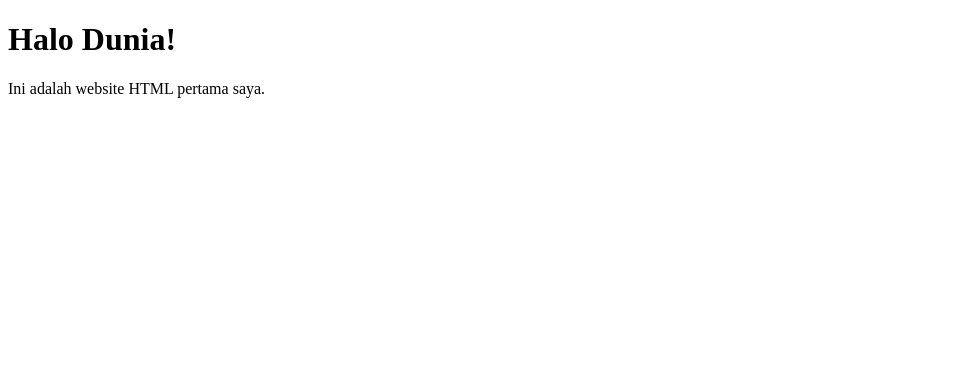
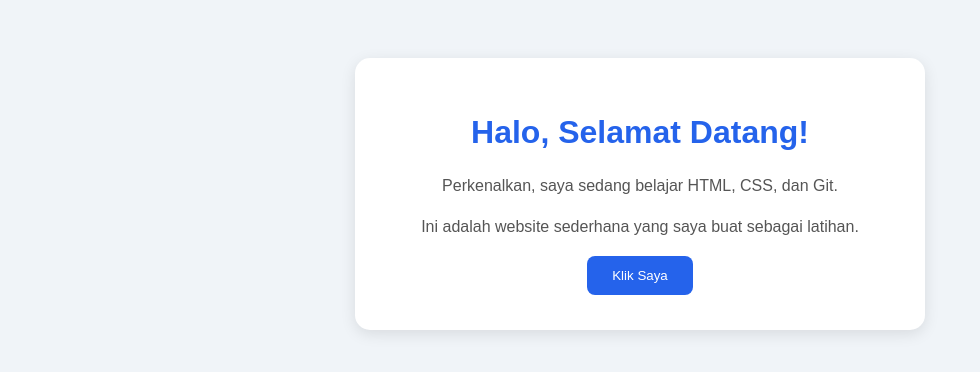
Before and after one commit to rzkyddaf/Tugas-1, a plain HTML site: page index.html in a window 1280 px wide. Shown: the whole page, without its empty margins (0-980 px from the left). Drawn offline with Linux system fonts and the light colour scheme.

Commit message:
Third Commit

```diff
--- a/index.html
+++ b/index.html
@@ -4,10 +4,68 @@
 <head>
     <meta charset="UTF-8">
     <meta name="viewport" content="width=device-width, initial-scale=1.0">
-    <title>Website Pertama Saya</title>
+    <title>Profil Saya</title>
+
+    <style>
+        body {
+            font-family: Arial, sans-serif;
+            background: #f0f4f8;
+            text-align: center;
+            padding: 50px 20px;
+        }
+
+        .container {
+            background: white;
+            max-width: 500px;
+            margin: auto;
+            padding: 35px;
+            border-radius: 15px;
+            box-shadow: 0 4px 15px rgba(0,0,0,0.1);
+        }
+
+        h1 {
+            color: #2563eb;
+        }
+
+        p {
+            color: #555;
+            line-height: 1.6;
+        }
+
+        button {
+            background: #2563eb;
+            color: white;
+            border: none;
+            padding: 12px 25px;
+            border-radius: 8px;
+            cursor: pointer;
+        }
+
+        button:hover {
+            background: #1d4ed8;
+        }
+    </style>
 </head>
+
 <body>
-    <h1>Halo Dunia!</h1>
-    <p>Ini adalah website HTML pertama saya.</p>
+
+    <div class="container">
+        <h1>Halo, Selamat Datang!</h1>
+
+        <p>
+            Perkenalkan, saya sedang belajar
+            HTML, CSS, dan Git.
+        </p>
+
+        <p>
+            Ini adalah website sederhana
+            yang saya buat sebagai latihan.
+        </p>
+
+        <button onclick="alert('Terima kasih sudah berkunjung!')">
+            Klik Saya
+        </button>
+    </div>
+
 </body>
 </html>
```
